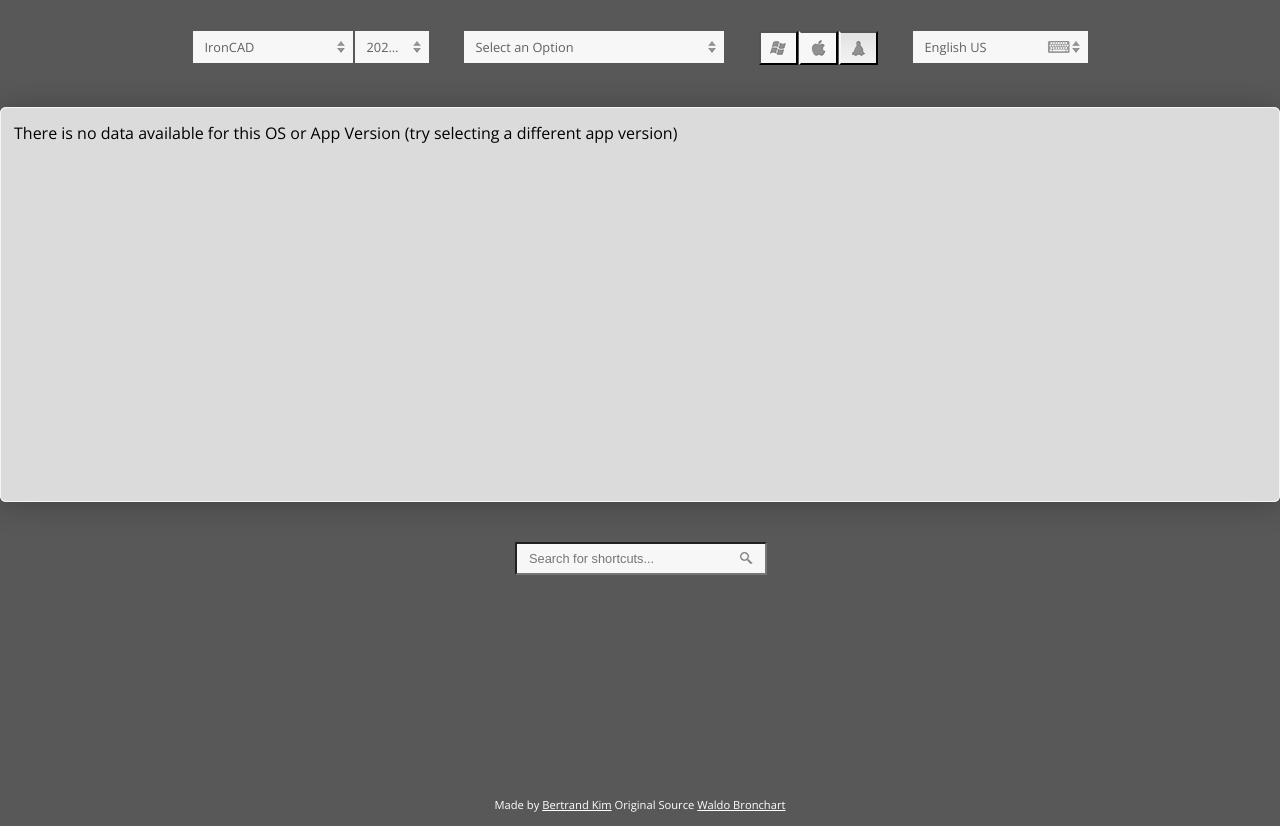
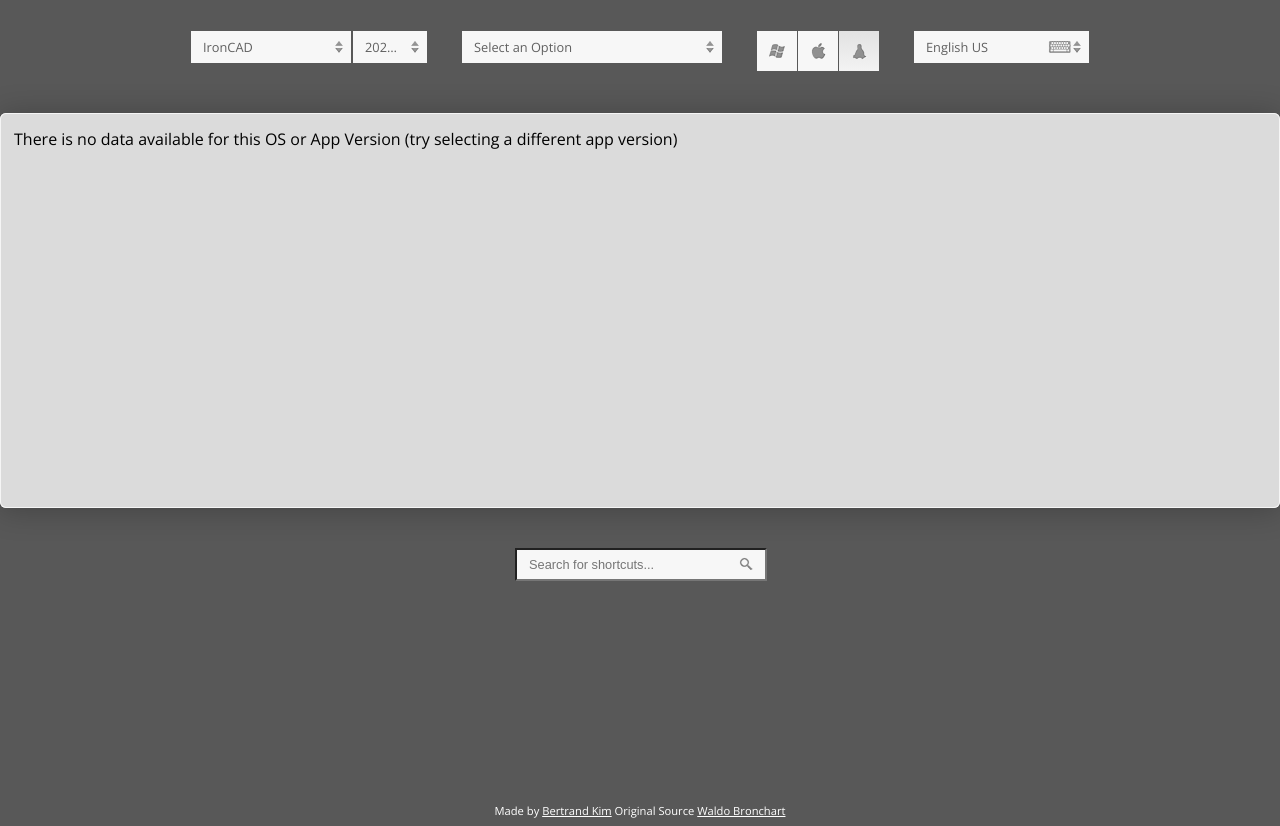
Before and after one commit to BertranK/IronCADShortcutMap, a plain HTML site: page index.html in a window 1280 px wide. Shown: the part 103-929 px from the top of the page. Drawn offline with nearby package versions, Linux system fonts and the light colour scheme; no server answers.

Commit message:
Update BKstyle.css

```diff
--- a/content/stylesheets/BKstyle.css
+++ b/content/stylesheets/BKstyle.css
@@ -240,9 +240,11 @@ nav .chosen-container-single.keyboard-select .chosen-single div b {
 
 
 nav button.os-radiobutton {
-    height: 34px;
+    height: 40px;
+    width: 40px;
     line-height: 1px;
-    padding: 7px 9px 7px 9px;
+    cursor: pointer;
+    border: 0px solid #ccc;
 }
 nav button.os-radiobutton b {
     display: block;
```
